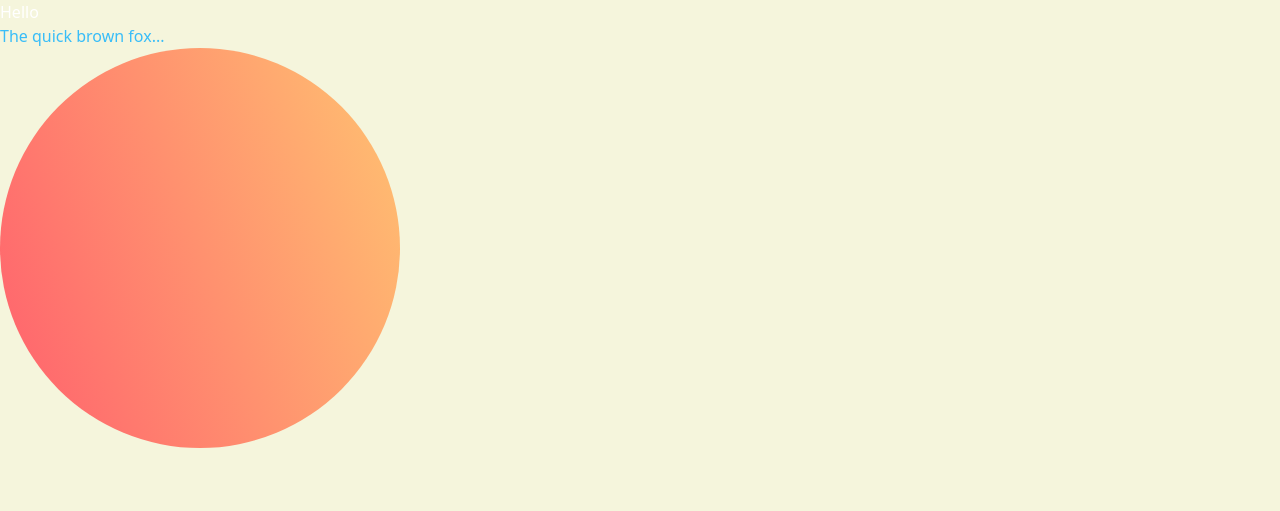
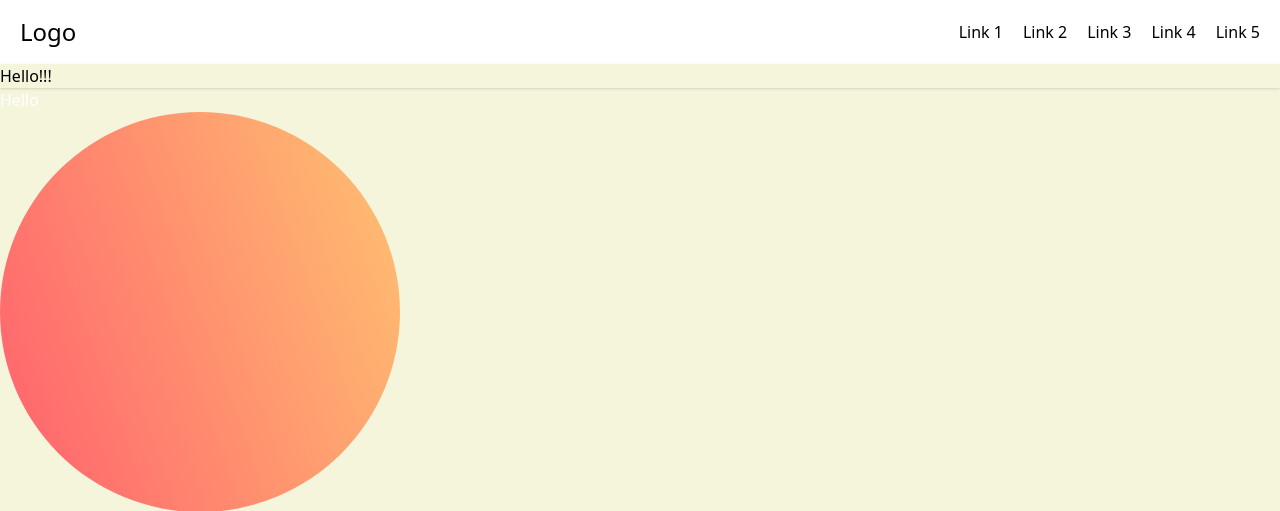
Before and after one commit to idelizer/template, a Flask app: page / in a window 1280 px wide. Shown: the top 511 px of the page. Run offline with Flask 3, Linux system fonts and the light colour scheme; style sheets or scripts are compiled from the project's sources.

Commit message:
Update config

```diff
--- a/tailwind.config.js
+++ b/tailwind.config.js
@@ -1,6 +1,9 @@
 /** @type {import('tailwindcss').Config} */
 module.exports = {
-  content: ["./templates/**/*.{html,js}"],
+  content: [
+    "./templates/**/*.{html,js}",
+    ".static/**/*.{html, js}"
+  ],
   theme: {
     extend: {},
   },
--- a/templates/base.html
+++ b/templates/base.html
@@ -15,6 +15,23 @@
     </head>
     <body>
         <!-- Nav Bar -->
+        <div class=" bg-white">
+            <div class="h-16 mx-auto px-5 flex items-center justify-between">
+                <a class="text-2xl hover:text-cyan-500 transition-colors cursor-pointer">Logo</a>
+
+                <ul class="flex items-center gap-5">
+                  <li><a class="hover:text-cyan-500 transition-colors" href="">Link 1</a></li>
+                  <li><a class="hover:text-cyan-500 transition-colors" href="">Link 2</a></li>
+                  <li><a class="hover:text-cyan-500 transition-colors" href="">Link 3</a></li>
+                  <li><a class="hover:text-cyan-500 transition-colors" href="">Link 4</a></li>
+                  <li><a class="hover:text-cyan-500 transition-colors" href="">Link 5</a></li>
+                </ul>
+            </div>
+        </div>
+
+        <div class="shadow">
+            Hello!!!
+        </div>
 
         <div>
             {% block body %}BODY GOES HERE{% endblock %}
--- a/templates/home.html
+++ b/templates/home.html
@@ -3,9 +3,9 @@
 {% block title %}Home{% endblock %}
 
 {% block body %}
+
 <div>
     <h1 class="text-white">Hello</h1>
-    <p class="text-sky-400">The quick brown fox...</p>
     <span class="circle"></span>
 </div>
 
```
